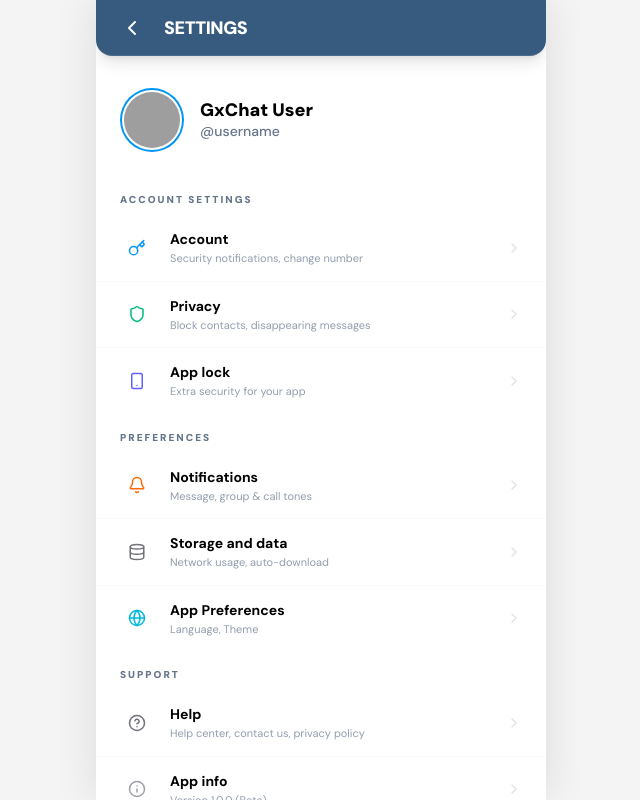
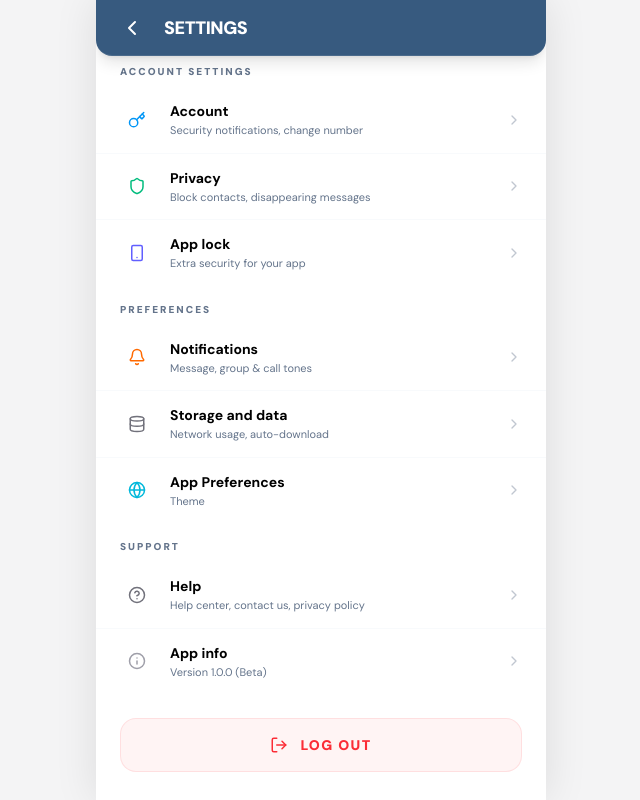
Before and after one commit to gothwadtechnologies/gxchatindia, a React (Vite) app: page /settings in a window 1280 px wide. Shown: the whole page, without its empty margins (319-959 px from the left). Built offline with nearby package versions, Linux system fonts and the light colour scheme; no server answers; the database is empty; sample sign-in values are in the browser's storage; grey boxes are pictures that could not be loaded.

Commit message:
Update src/features/settings/SettingsScreen.tsx via GTech AI Studio

```diff
--- a/src/features/settings/SettingsScreen.tsx
+++ b/src/features/settings/SettingsScreen.tsx
@@ -1,4 +1,4 @@
-import React, { useEffect, useState } from 'react';
+import React from 'react';
 import {
   LogOut,
   Shield,
@@ -9,34 +9,16 @@ import {
   Key,
   Globe,
   Database,
-  Smartphone,
-  ChevronLeft
+  Smartphone
 } from 'lucide-react';
-import { auth, db } from '../../services/firebase.ts';
-import { doc, onSnapshot } from 'firebase/firestore';
+import { auth } from '../../services/firebase.ts';
 import { useNavigate } from 'react-router-dom';
 import { motion } from 'motion/react';
 
-import SettingHeader from '../../global/layout/SettingHeader.tsx';
+import SettingHeader from '../../components/layout/SettingHeader.tsx';
 
 export default function SettingsScreen() {
-  const [userData, setUserData] = useState<any>(null);
   const navigate = useNavigate();
-
-  const DEFAULT_LOGO = "https://cdn-icons-png.flaticon.com/512/149/149071.png";
-
-  useEffect(() => {
-    if (!auth.currentUser) return;
-
-    const docRef = doc(db, "users", auth.currentUser.uid);
-    const unsubscribe = onSnapshot(docRef, (docSnap) => {
-      if (docSnap.exists()) {
-        setUserData(docSnap.data());
-      }
-    });
-
-    return () => unsubscribe();
-  }, []);
 
   const handleLogout = async () => {
     try {
@@ -88,7 +70,7 @@ export default function SettingsScreen() {
         {
           icon: Globe,
           label: 'App Preferences',
-          sub: "Language, Theme",
+          sub: "Theme",
           color: 'text-cyan-500',
           onClick: () => navigate('/app-preferences')
         },
@@ -120,28 +102,6 @@ export default function SettingsScreen() {
       <SettingHeader title="Settings" />
 
       <div className="flex-1 pb-24">
-        {/* Profile Header (Mini) */}
-        <div className="px-6 py-8 flex items-center gap-4 bg-[var(--bg-card)]">
-          <div className="w-16 h-16 rounded-full p-0.5 bg-[var(--primary)]">
-            <div className="w-full h-full rounded-full border-2 border-[var(--bg-card)] overflow-hidden bg-zinc-100">
-              <img
-                src={userData?.photoURL || DEFAULT_LOGO}
-                className="w-full h-full object-cover"
-                referrerPolicy="no-referrer"
-                alt="Profile"
-              />
-            </div>
-          </div>
-          <div>
-            <h2 className="text-lg font-black text-[var(--text-primary)] leading-tight">
-              {userData?.fullName || 'GxChat User'}
-            </h2>
-            <p className="text-sm text-[var(--text-secondary)] font-medium">
-              @{userData?.username || 'username'}
-            </p>
-          </div>
-        </div>
-
         {/* Settings List */}
         <div className="mt-2">
           {menuSections.map((section) => (
@@ -163,9 +123,9 @@ export default function SettingsScreen() {
                     </div>
                     <div className="flex-1 text-left">
                       <h4 className="text-[14px] font-bold text-[var(--text-primary)]">{item.label}</h4>
-                      <p className="text-[11px] text-[var(--text-secondary)] opacity-70">{item.sub}</p>
+                      <p className="text-[11px] text-[var(--text-secondary)]">{item.sub}</p>
                     </div>
-                    <ChevronRight size={16} className="text-[var(--text-secondary)] opacity-20" />
+                    <ChevronRight size={16} className="text-[var(--text-secondary)] opacity-40" />
                   </button>
                 ))}
               </div>
```
